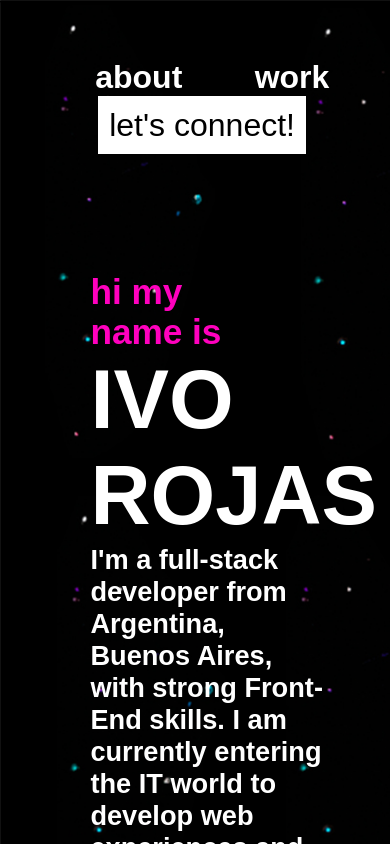
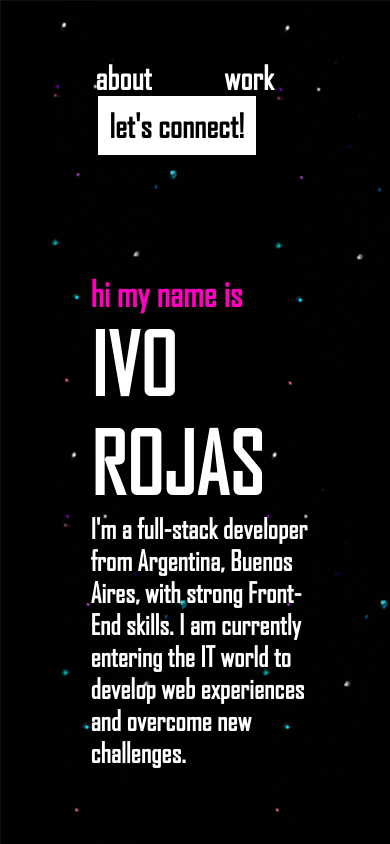
Before and after one commit to ivorojas/Portafolio, a React (Create React App) app: page / in a window 390 px wide. Shown: the top 844 px of the page. Built offline with nearby package versions, Linux system fonts and the light colour scheme; a web font is replaced by a local one.

Commit message:
detalles finaless

```diff
--- a/src/components/About.css
+++ b/src/components/About.css
@@ -1,3 +1,10 @@
+@font-face {
+    font-family: 'agency-fb';
+    src: url('.././fonts/agency-fb.ttf');
+  }
+
+
+
 .about-container {
     display: flex;
     flex-direction: column;
@@ -10,7 +17,7 @@
     color: white;
     /*height: 760px;*/
     height: 110vh;
-    font-family: 'Agency FB', arial;
+    font-family: 'agency-fb', arial;
     font-size: 2rem;
 }
 
--- a/src/components/Home.css
+++ b/src/components/Home.css
@@ -1,3 +1,9 @@
+@font-face {
+    font-family: 'agency-fb';
+    src: url('.././fonts/agency-fb.ttf');
+  }
+
+
 .home-container {
     display: flex;
     background-image: url("../img/BACKGROUND.jpg");
@@ -22,14 +28,14 @@
  flex-direction: row;
  justify-content: space-around;
  align-items: center;
- font-family: 'Agency FB Bold', arial;
+ font-family: 'agency-fb', arial;
  padding-left: 20px;
 
 }
 
 #texto-landing {
     width: 33rem;
-    font-family: 'Agency FB', arial;
+    font-family: 'agency-fb', arial;
     font-weight: 600;
 }
 
@@ -45,7 +51,7 @@
 
 #introduction {
     font-size: 1.5rem;
-    font-family: 'Agency FB', arial;
+    font-family: 'agency-fb', arial;
 
 }
 
@@ -78,7 +84,7 @@
 
     #texto-landing {
         padding: 2rem;
-        font-family: 'Agency FB', arial;
+        font-family: 'agency-fb', arial;
         font-weight: 600;
     }
 
@@ -96,7 +102,7 @@
         justify-content: center;
         width: 15rem;
         font-size: 1.7rem;
-        font-family: 'Agency FB', arial;
+        font-family: 'agency-fb', arial;
     }
 
 }
@@ -111,13 +117,13 @@
      flex-direction: column;
      align-items: flex-start;
 justify-content: center;
-        font-family: 'Agency FB Bold', arial;
+        font-family: 'agency-fb', arial;
 
     }
     #texto-landing {
         padding-left: 4.4rem;
         width: 10rem;
-        font-family: 'Agency FB', arial;
+        font-family: 'agency-fb', arial;
         font-weight: 600;
     }
 
@@ -135,7 +141,7 @@ justify-content: center;
         justify-content: center;
         width: 15rem;
         font-size: 1.7rem;
-        font-family: 'Agency FB', arial;
+        font-family: 'agency-fb', arial;
     }
 
     #logo {
--- a/src/components/NavBar.css
+++ b/src/components/NavBar.css
@@ -1,3 +1,8 @@
+@font-face {
+  font-family: 'agency-fb';
+  src: url('.././fonts/agency-fb.ttf');
+}
+
 .nav-container {
   position: absolute;
   top: 0px;
@@ -23,7 +28,7 @@
     padding: 0.7rem;
     color: white;
     background-color: transparent;
-    font-family: 'Agency FB', arial;
+    font-family: 'agency-fb', arial;
     font-weight: 800;
     font-size: 2rem;
 
@@ -95,10 +100,11 @@
     padding: 0.7rem;
     color: black;
     background-color: white;
-    font-family: 'Agency FB Bold', arial;
+    font-family: 'agency-fb', arial;
     font-size: 2rem;
     margin: 1.2rem;
     text-decoration:none;
+    font-weight: 600;
 }
 
 .lets_connect:hover {
@@ -106,7 +112,7 @@
     cursor: pointer;
     color: black;
     background-color: rgb(248, 250, 114);
-    font-family: 'Agency FB Bold', arial;
+    font-family: 'agency-fb', arial;
     font-size: 2rem;
     margin: 1.2rem;
     text-decoration:none;
--- a/src/components/Work.css
+++ b/src/components/Work.css
@@ -1,3 +1,9 @@
+@font-face {
+    font-family: 'agency-fb';
+    src: url('.././fonts/agency-fb.ttf');
+  }
+
+
 .work_container {
     display: flex;
     background-image: url("../img/BACKGROUND.jpg");
@@ -14,7 +20,7 @@
 .work_container h3 {
     display: flex;
     justify-content: center;
-    font-family: 'Agency FB', arial;
+    font-family: 'agency-fb', arial;
 
 }
 
@@ -41,7 +47,7 @@
 
 .card_content {
     color: white;
-    font-family: 'Agency FB', arial;
+    font-family: 'agency-fb', arial;
     margin: 1rem;
     font-size: 1.3rem;
 }
@@ -83,7 +89,7 @@
     margin-top: 10rem;
     justify-content: center;
     align-items: center;
-    font-family: 'Agency FB', arial;
+    font-family: 'agency-fb', arial;
 }
 
 .button-footer {
@@ -95,7 +101,7 @@
 
 .footer p {
     font-size: 1.2rem;
-    font-family: 'Agency FB', arial;
+    font-family: 'agency-fb', arial;
 }
 
 
```
Also changed, not shown: src/fonts/agency-fb.ttf (added).
